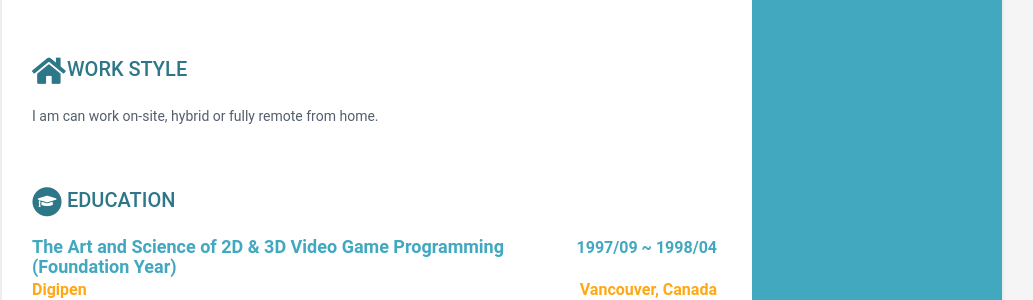
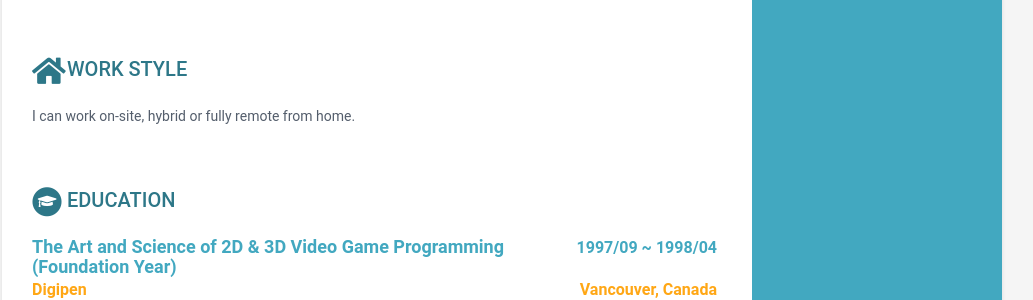
Before and after one commit to techengineer3d/resume, a Jekyll site: the page built from index.html, in a window 1280 px wide and 900 px high, scrolled down 635 px. Shown: the part 152-452 px from the top of the window, without its empty margins (138-1171 px from the left). Built offline with Jekyll 4.4.1, drawn with Linux system fonts in a browser that asks for light colours.

```diff
--- a/_data/career_data.yml
+++ b/_data/career_data.yml
@@ -21,4 +21,4 @@ career-relocation:
 work-style:
   title: Work Style
   summary: >-
-    <p>I am can work on-site, hybrid or fully remote from home.</p>
+    <p>I can work on-site, hybrid or fully remote from home.</p>
--- a/_includes/experiences.html
+++ b/_includes/experiences.html
@@ -27,7 +27,6 @@
 
 {% assign experiences = '' | split: '' %}
 
-{% assign experiences = experiences | push: sparkcreative %}
 {% assign experiences = experiences | push: squareenix %}
 {% assign experiences = experiences | push: cygames %}
 {% assign experiences = experiences | push: mightygames %}
@@ -47,6 +46,7 @@
 
 <!-- COMMENTED OUT
 {% comment %}
+{% assign experiences = experiences | push: sparkcreative %}
 {% assign experiences = experiences | push: infinity %}
 {% assign experiences = experiences | push: hudson %}
 {% assign experiences = experiences | push: raits %}
```
